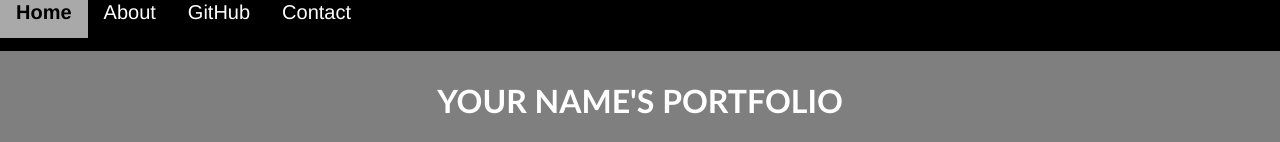
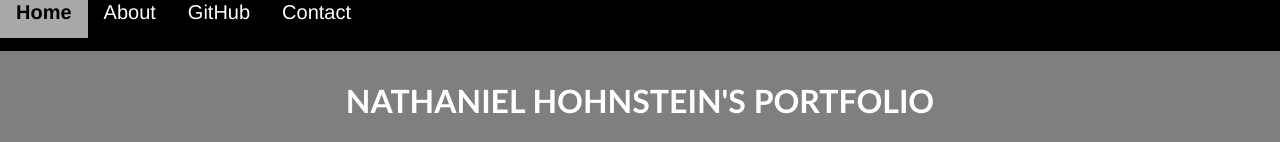
Before and after one commit to SuperNate903/SuperNate903.github.io, a plain HTML site: page index.html in a window 1280 px wide. Shown: the top 142 px of the page. Drawn offline with Linux system fonts and the light colour scheme.

Commit message:
Added name to portfolio

```diff
--- a/index.html
+++ b/index.html
@@ -34,7 +34,7 @@
 
         <!--Video text-->
         <div class="Video_Text">
-            <h1 class="white-text">Your Name's Portfolio</h1>
+            <h1 class="white-text">Nathaniel Hohnstein's Portfolio</h1>
             <strong>
                 <p class="center">
                     <q>The computer programmer is a creator of universes for which he alone is the lawgiver.
```
